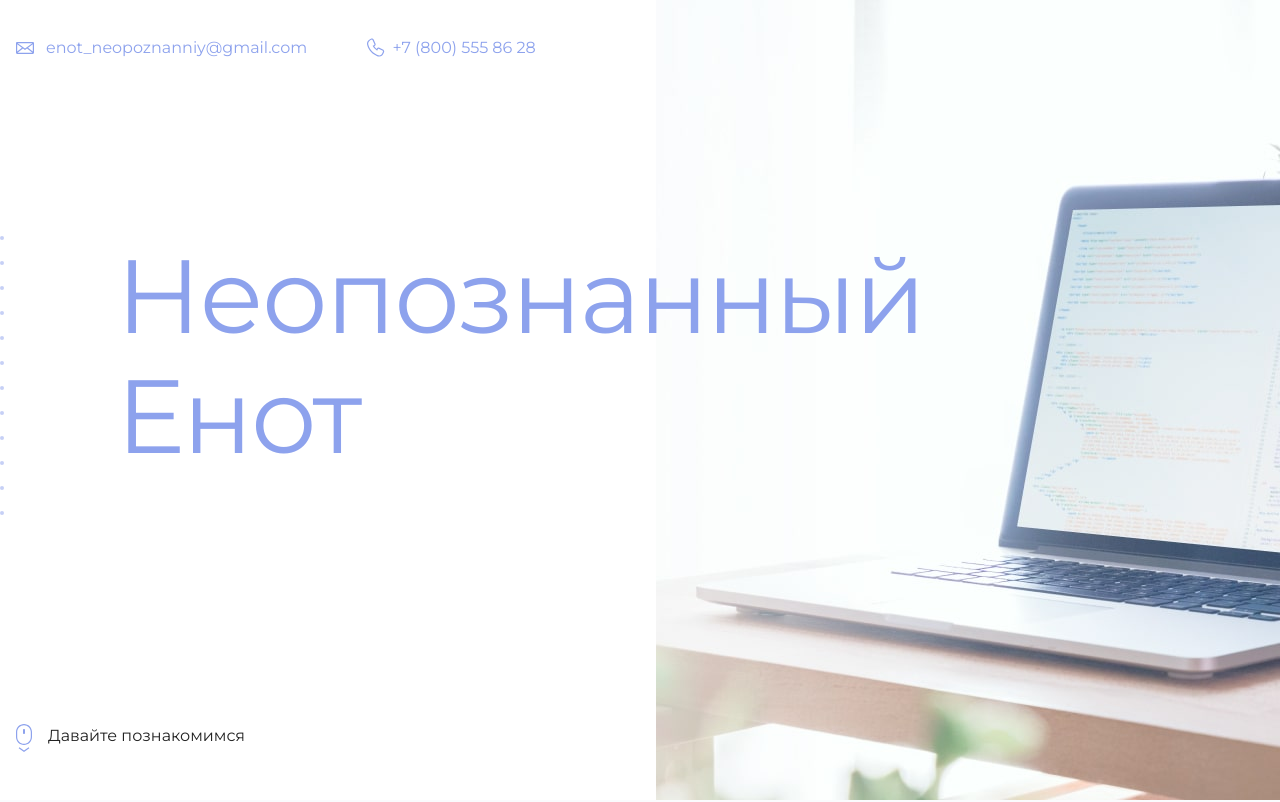
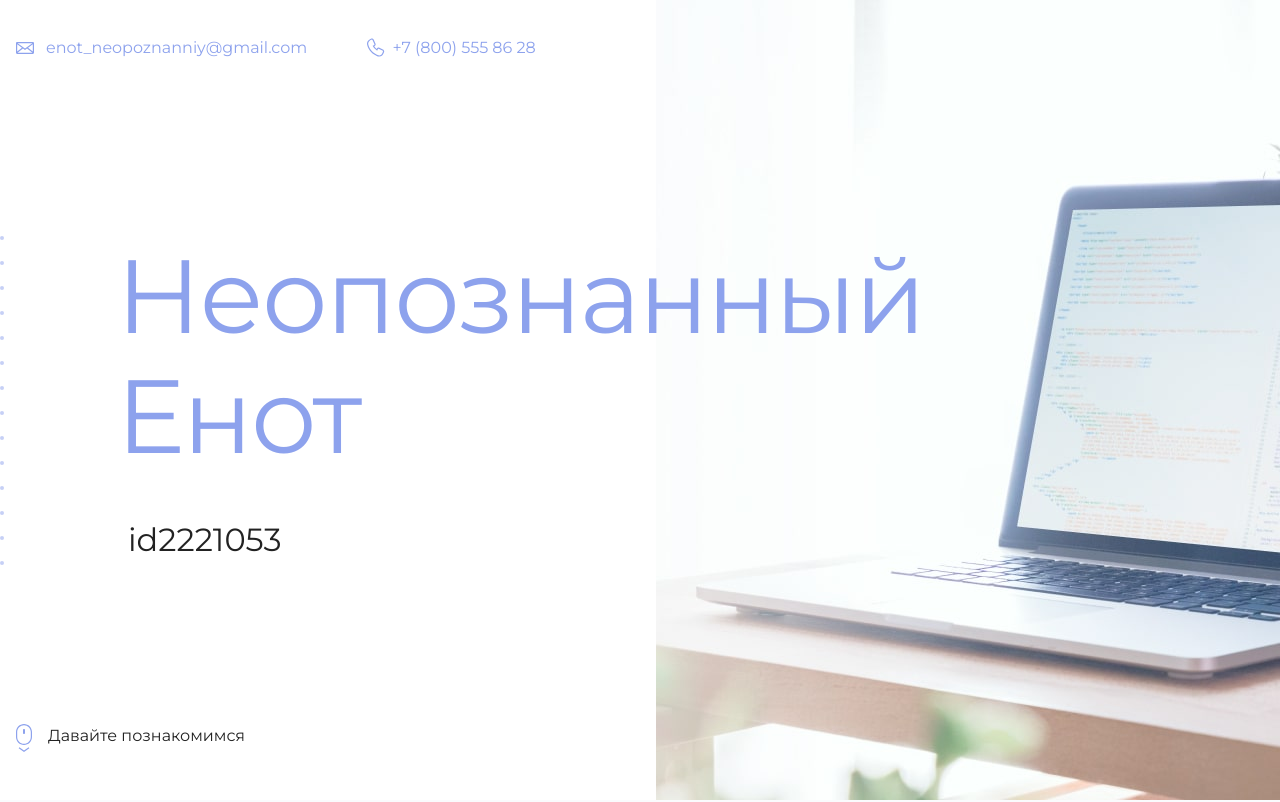
Before and after one commit to Bebnev85/demo-html-academy, a plain HTML site: page my-site/index.html in a window 1280 px wide. Shown: the top 802 px of the page. Drawn offline with Linux system fonts and the light colour scheme.

Commit message:
Update index.html
Добавлен id профиля на сайте академии

```diff
--- a/my-site/index.html
+++ b/my-site/index.html
@@ -19,7 +19,7 @@
       <section class="hero-image">
         <div class="container">
           <h1 class="heading">Неопознанный Енот</h1>
-          <p><!-- Тут ваш id на сайте Академии --></p>
+          <p>id2221053</p>
         </div>
       </section>
 
```
